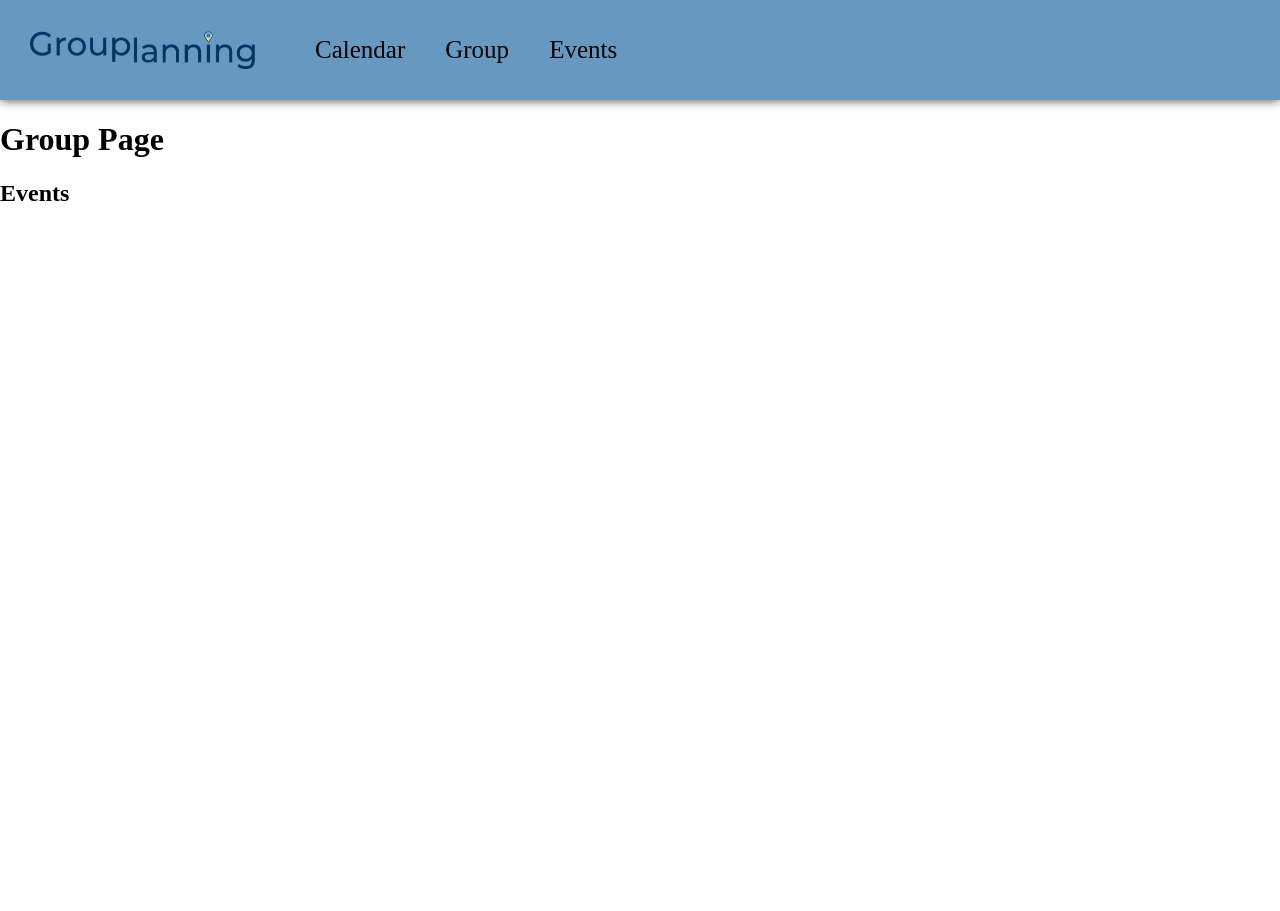
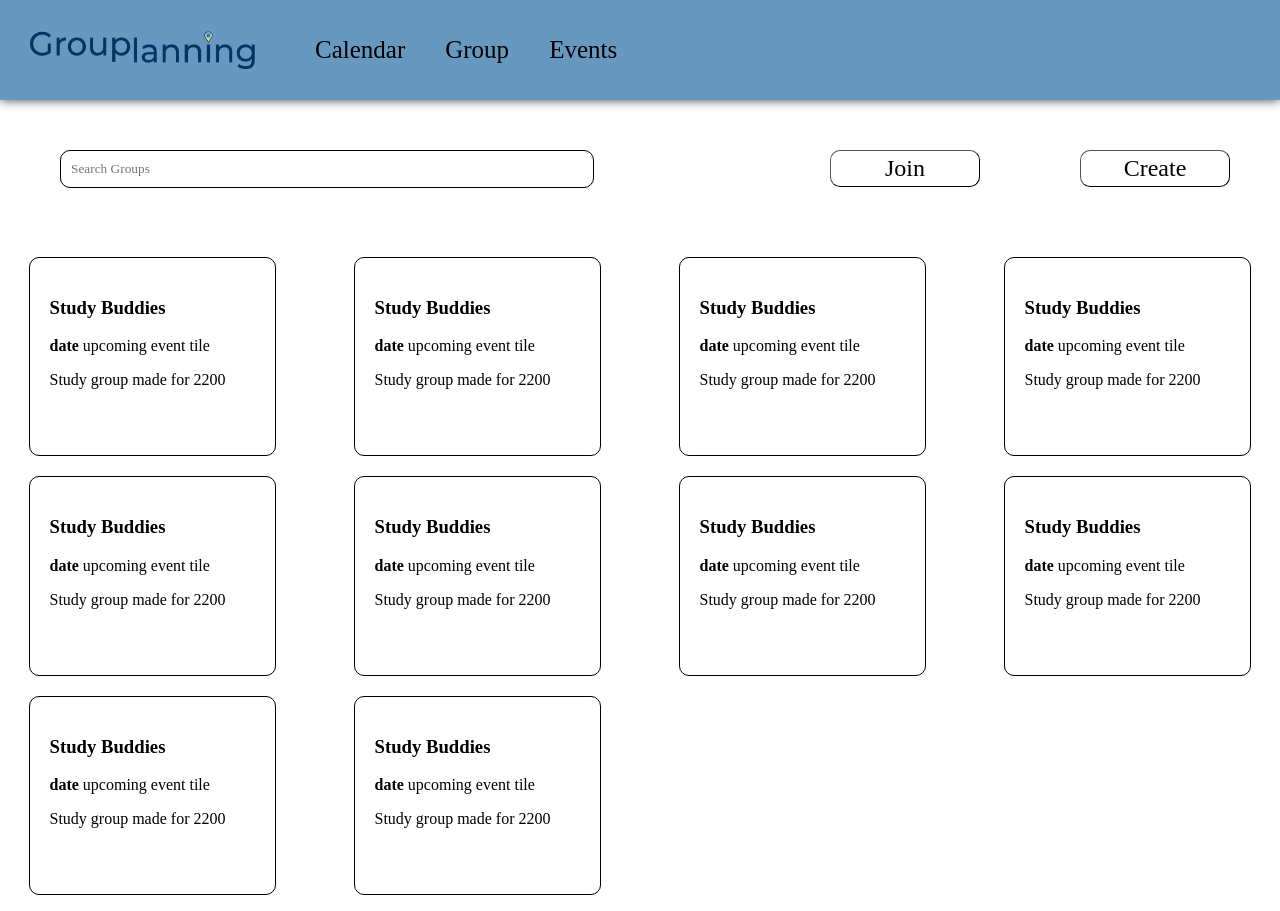
Before and after one commit to GT-WebDev-Group-Planning/group-planning-v1, a React (Create React App) app in the folder client/: page /group in a window 1280 px wide. Before the commit the page ends 800 px from the top, so only its background shows below. Built offline with nearby package versions, Linux system fonts and the light colour scheme.

Commit message:
styled group page

```diff
--- a/client/src/components/GroupComponent.js
+++ b/client/src/components/GroupComponent/GroupComponent.js
@@ -1,10 +1,12 @@
 import React from 'react'
+import "./groupcomponent.css"
 
-const GroupComponent = ({ name }) => {
+const GroupComponent = ({ name, description }) => {
   return (
-    <div>
+    <div className = "groupComponent">
         <h3>{name}</h3>
         <p><strong>date</strong> upcoming event tile</p>
+        <p>{description}</p>
     </div>
   )
 }
--- /dev/null
+++ b/client/src/components/GroupComponent/groupcomponent.css
@@ -0,0 +1,6 @@
+.groupComponent {
+    border: 1px solid black;
+    border-radius: 10px;
+    padding: 20px 50px 50px 20px;
+    margin: 0px auto;
+}
--- a/client/src/index.js
+++ b/client/src/index.js
@@ -5,7 +5,7 @@ import App from './App';
 import { BrowserRouter as Router, Routes, Route } from 'react-router-dom';
 import Calendar from './pages/Calendar/Calendar';
 import Evite from './pages/Evite/Evite';
-import Group from './pages/Group';
+import Group from './pages/Group/Group';
 import JoinGroup from './pages/join_group/JoinGroup';
 import Login from './pages/LogIn';
 import CalendarSelect from './pages/CalendarSelect/CalendarSelect';
--- a/client/src/pages/Event/Event.js
+++ b/client/src/pages/Event/Event.js
@@ -8,6 +8,14 @@ const Event = () => {
         <Navbar />
         <EventComponent name="Studying" date = "November 11, 2023" time = "1:00 - 2:00" description="2200 exam coming up!"/>
         <EventComponent name="GT WebDev Club" date = "November 11, 2023" time = "1:00 - 2:00" description="Showcase at Bogg B9 and there will be free pizza and a lot of web application demos"/>
+        <EventComponent name="Studying" date = "November 11, 2023" time = "1:00 - 2:00" description="2200 exam coming up!"/>
+        <EventComponent name="GT WebDev Club" date = "November 11, 2023" time = "1:00 - 2:00" description="Showcase at Bogg B9 and there will be free pizza and a lot of web application demos"/>
+        <EventComponent name="Studying" date = "November 11, 2023" time = "1:00 - 2:00" description="2200 exam coming up!"/>
+        <EventComponent name="GT WebDev Club" date = "November 11, 2023" time = "1:00 - 2:00" description="Showcase at Bogg B9 and there will be free pizza and a lot of web application demos"/>
+        <EventComponent name="Studying" date = "November 11, 2023" time = "1:00 - 2:00" description="2200 exam coming up!"/>
+        <EventComponent name="GT WebDev Club" date = "November 11, 2023" time = "1:00 - 2:00" description="Showcase at Bogg B9 and there will be free pizza and a lot of web application demos"/>
+        <EventComponent name="Studying" date = "November 11, 2023" time = "1:00 - 2:00" description="2200 exam coming up!"/>
+        <EventComponent name="GT WebDev Club" date = "November 11, 2023" time = "1:00 - 2:00" description="Showcase at Bogg B9 and there will be free pizza and a lot of web application demos"/>
     </div>
   )
 }
--- a/client/src/pages/Group.js
+++ /dev/null
@@ -1,41 +0,0 @@
-import React, { useState, useEffect } from 'react';
-import { useLocation } from 'react-router-dom';
-import Navbar from '../components/Navbar';
-import GroupComponent from '../components/GroupComponent';
-
-function Group() {
-  const location = useLocation();
-  const [events, setEvents] = useState([]);
-
-  useEffect(() => {
-    const searchParams = new URLSearchParams(location.search);
-    const eventsParam = searchParams.get("events");
-
-    if (eventsParam) {
-      try {
-        const decodedEventsParam = decodeURIComponent(eventsParam);
-        const parsedEvents = JSON.parse(decodedEventsParam);
-        setEvents(parsedEvents);
-      } catch (error) {
-        console.error("Error parsing events data:", error);
-      }
-    }
-  }, [location.search]);
-
-  return (
-    <div className="Group">
-      <Navbar />
-      <h1>Group Page</h1>
-      <h2>Events</h2>
-      <ul>
-        {events.map((event, index) => (
-          <li key={index}>
-            {event.start && event.start.dateTime} - {event.summary}
-          </li>
-        ))}
-      </ul>
-    </div>
-  );
-}
-
-export default Group;
--- /dev/null
+++ b/client/src/pages/Group/Group.js
@@ -0,0 +1,59 @@
+import React, { useState, useEffect } from 'react';
+import { useLocation } from 'react-router-dom';
+import Navbar from '../../components/Navbar';
+import GroupComponent from '../../components/GroupComponent/GroupComponent';
+import './group.css'
+
+function Group() {
+  const location = useLocation();
+  const [events, setEvents] = useState([]);
+
+  useEffect(() => {
+    const searchParams = new URLSearchParams(location.search);
+    const eventsParam = searchParams.get("events");
+
+    if (eventsParam) {
+      try {
+        const decodedEventsParam = decodeURIComponent(eventsParam);
+        const parsedEvents = JSON.parse(decodedEventsParam);
+        setEvents(parsedEvents);
+      } catch (error) {
+        console.error("Error parsing events data:", error);
+      }
+    }
+  }, [location.search]);
+
+  return (
+    <div className="Group">
+      <Navbar />
+      <div className="top">
+        <input type="text" placeholder="Search Groups"></input>
+        <div>
+        <button className="group-buttons">Join</button>
+        <button className="group-buttons">Create</button>
+        </div>
+      </div>
+      <div className="gridContainer">
+        <GroupComponent name="Study Buddies" description="Study group made for 2200"/>
+        <GroupComponent name="Study Buddies" description="Study group made for 2200"/>
+        <GroupComponent name="Study Buddies" description="Study group made for 2200"/>
+        <GroupComponent name="Study Buddies" description="Study group made for 2200"/>
+        <GroupComponent name="Study Buddies" description="Study group made for 2200"/>
+        <GroupComponent name="Study Buddies" description="Study group made for 2200"/>
+        <GroupComponent name="Study Buddies" description="Study group made for 2200"/>
+        <GroupComponent name="Study Buddies" description="Study group made for 2200"/>
+        <GroupComponent name="Study Buddies" description="Study group made for 2200"/>
+        <GroupComponent name="Study Buddies" description="Study group made for 2200"/>
+      </div>
+      <ul>
+        {events.map((event, index) => (
+          <li key={index}>
+            {event.start && event.start.dateTime} - {event.summary}
+          </li>
+        ))}
+      </ul>
+    </div>
+  );
+}
+
+export default Group;
--- /dev/null
+++ b/client/src/pages/Group/group.css
@@ -0,0 +1,32 @@
+.gridContainer {
+    display: grid;
+    grid-template-columns: repeat(4, 1fr);
+    gap: 20px;
+}
+
+.top {
+    display: flex;
+    justify-content: space-between;
+    align-items: center;
+    margin-bottom: 20px;
+}
+
+.group-buttons {
+    font-size: 24px;
+    margin: 50px;
+    margin-top: 50px;
+    padding: 2.5px;
+    border-radius: 10px;
+    border-width: 1px;
+    height: 37px;
+    width: 150px;
+    cursor: pointer;
+}
+
+input {
+    width: 40%;
+    padding: 10px;
+    border-radius: 10px;
+    border: 1px solid black;
+    margin-left: 60px;
+}
```
